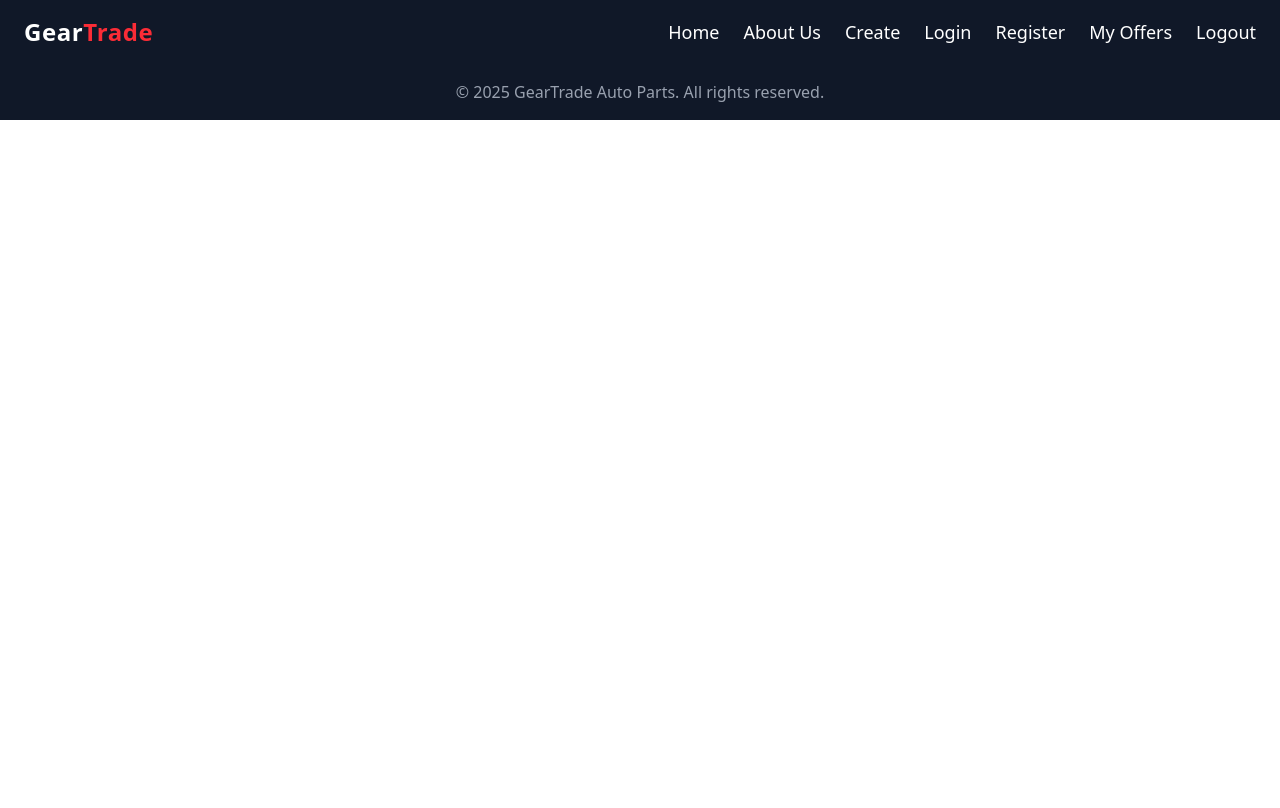
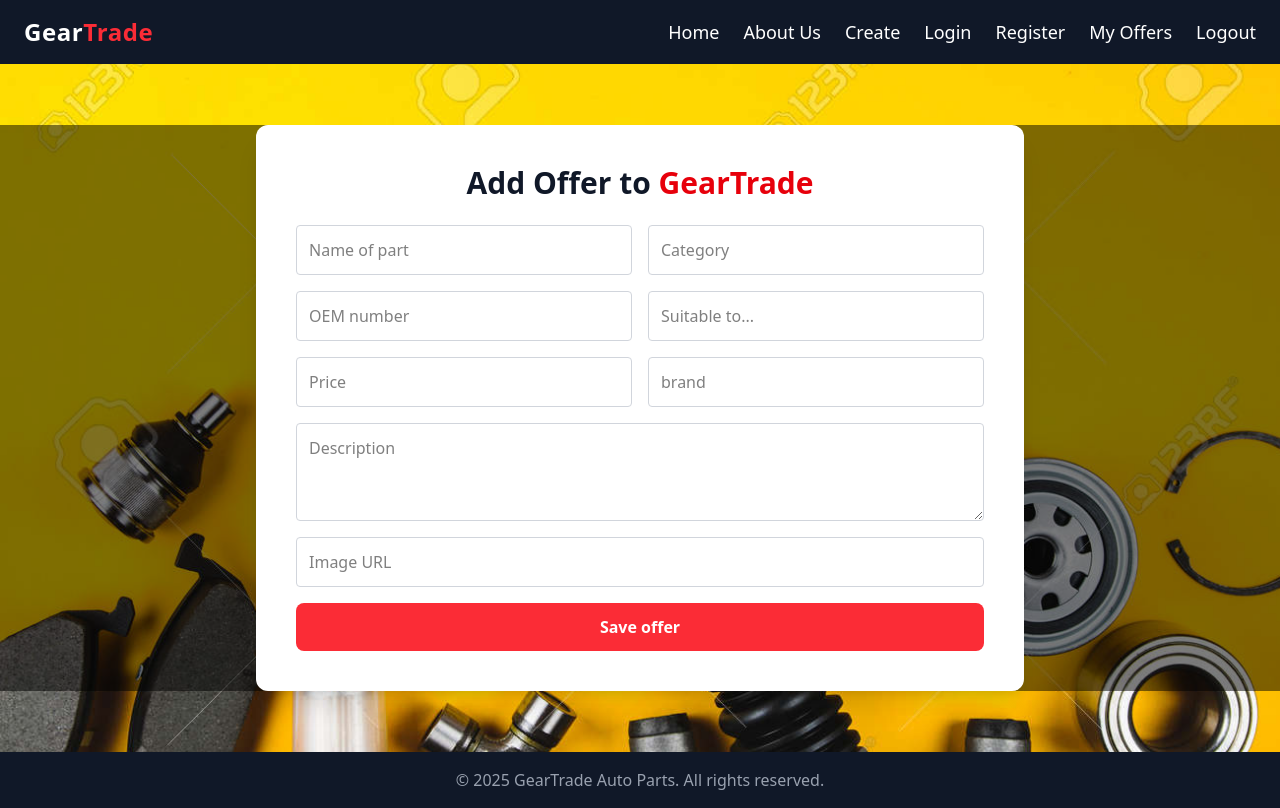
Before and after one commit to PavelKrastev-hub/softuni-react-geartrade, a React (Vite) app in the folder client/: page /parts/1/edit in a window 1280 px wide. Built offline with nearby package versions, Linux system fonts and the light colour scheme.

Commit message:
Show static edit page

```diff
--- a/client/src/App.jsx
+++ b/client/src/App.jsx
@@ -10,6 +10,7 @@
 import { useState } from "react";
 import Logout from "./components/logout/Logout.jsx";
 import Details from "./components/details/Details.jsx";
+import EditPart from "./components/edit/Edit.jsx";
 
 function App() {
     const [registeredUsers, setRegisteredUsers] = useState([]);
@@ -59,6 +60,7 @@
                     <Route path="/parts/create" element={<Create />} />
                     <Route path="/logout" element={<Logout onLogout={logoutHandler} />} />
                     <Route path="/parts/:partId/details" element={<Details />} />
+                    <Route path="/parts/:partId/edit" element={<EditPart />} />
                 </Routes>
             </main>
 
--- a/client/src/components/details/Details.jsx
+++ b/client/src/components/details/Details.jsx
@@ -1,5 +1,5 @@
 import { useEffect, useState } from "react";
-import { useNavigate, useParams } from "react-router";
+import { Link, useNavigate, useParams } from "react-router";
 import { BASE_URL } from "../../utils/constants.js";
 
 export default function Details() {
@@ -65,10 +65,10 @@
                     </div>
 
                     <div className="mt-4 flex justify-end space-x-4">
-                        <button className="relative px-6 py-3 bg-white border-4 border-black rounded-lg font-bold text-lg uppercase tracking-wide text-transparent bg-clip-text bg-gradient-to-r from-blue-500 to-purple-500 shadow-md hover:scale-105 hover:shadow-lg transition-transform transition-shadow">
+                        <Link to={`/parts/${partId}/edit`} className="relative px-6 py-3 bg-white border-4 border-black rounded-lg font-bold text-lg uppercase tracking-wide text-transparent bg-clip-text bg-gradient-to-r from-blue-500 to-purple-500 shadow-md hover:scale-105 hover:shadow-lg transition-transform transition-shadow">
                             Edit Part
                             <span className="absolute inset-0 rounded-lg border-2 border-black pointer-events-none"></span>
-                        </button>
+                        </Link>
 
                         <button
                             className="relative px-6 py-3 bg-white border-4 border-black rounded-lg font-bold text-lg uppercase tracking-wide text-transparent bg-clip-text bg-gradient-to-r from-red-500 to-pink-500 shadow-md hover:scale-105 hover:shadow-lg transition-transform transition-shadow"
--- /dev/null
+++ b/client/src/components/edit/Edit.jsx
@@ -0,0 +1,70 @@
+export default function EditPart() {
+    return (
+        <section className="min-h-[calc(100vh-112px)] flex items-center justify-center bg-[url('/images/carParts.jpg')] bg-cover bg-center">
+            {/* Overlay за по-добър контраст */}
+            <div className="w-full h-full bg-black/50 flex items-center justify-center px-6">
+                <div className="bg-white rounded-xl shadow-xl p-10 w-full max-w-3xl">
+                    <h2 className="text-3xl font-bold text-center text-gray-900 mb-6">
+                        Add Offer to <span className="text-red-600">GearTrade</span>
+                    </h2>
+                    <form className="grid grid-cols-1 md:grid-cols-2 gap-4">
+                        <input
+                            type="text"
+                            placeholder="Name of part"
+                            name="name"
+                            className="w-full p-3 rounded border border-gray-300"
+                        />
+                        <input
+                            type="text"
+                            placeholder="Category"
+                            name="category"
+                            className="w-full p-3 rounded border border-gray-300"
+                        />
+                        <input
+                            type="text"
+                            placeholder="OEM number"
+                            name="oem_number"
+                            className="w-full p-3 rounded border border-gray-300"
+                        />
+                        <input
+                            type="text"
+                            placeholder="Suitable to..."
+                            name="suitable_to"
+                            className="w-full p-3 rounded border border-gray-300"
+                        />
+                        <input
+                            type="number"
+                            placeholder="Price"
+                            name="price"
+                            className="w-full p-3 rounded border border-gray-300"
+                        />
+                        <input
+                            type="text"
+                            placeholder="brand"
+                            name="brand"
+                            className="w-full p-3 rounded border border-gray-300"
+                        />
+                        <textarea
+                            placeholder="Description"
+                            name="description"
+                            rows={3}
+                            className="w-full p-3 rounded border border-gray-300 md:col-span-2"
+                        ></textarea>
+                        <input
+                            type="text"
+                            placeholder="Image URL"
+                            name="imageUrl"
+                            className="w-full p-3 rounded border border-gray-300 md:col-span-2"
+                        />
+                        <button
+                            type="submit"
+                            className="md:col-span-2 bg-red-500 hover:bg-red-600 text-white p-3 rounded-lg font-semibold transition"
+                        >
+                            Save offer
+                        </button>
+                    </form>
+                </div>
+            </div>
+        </section>
+    );
+}
```
